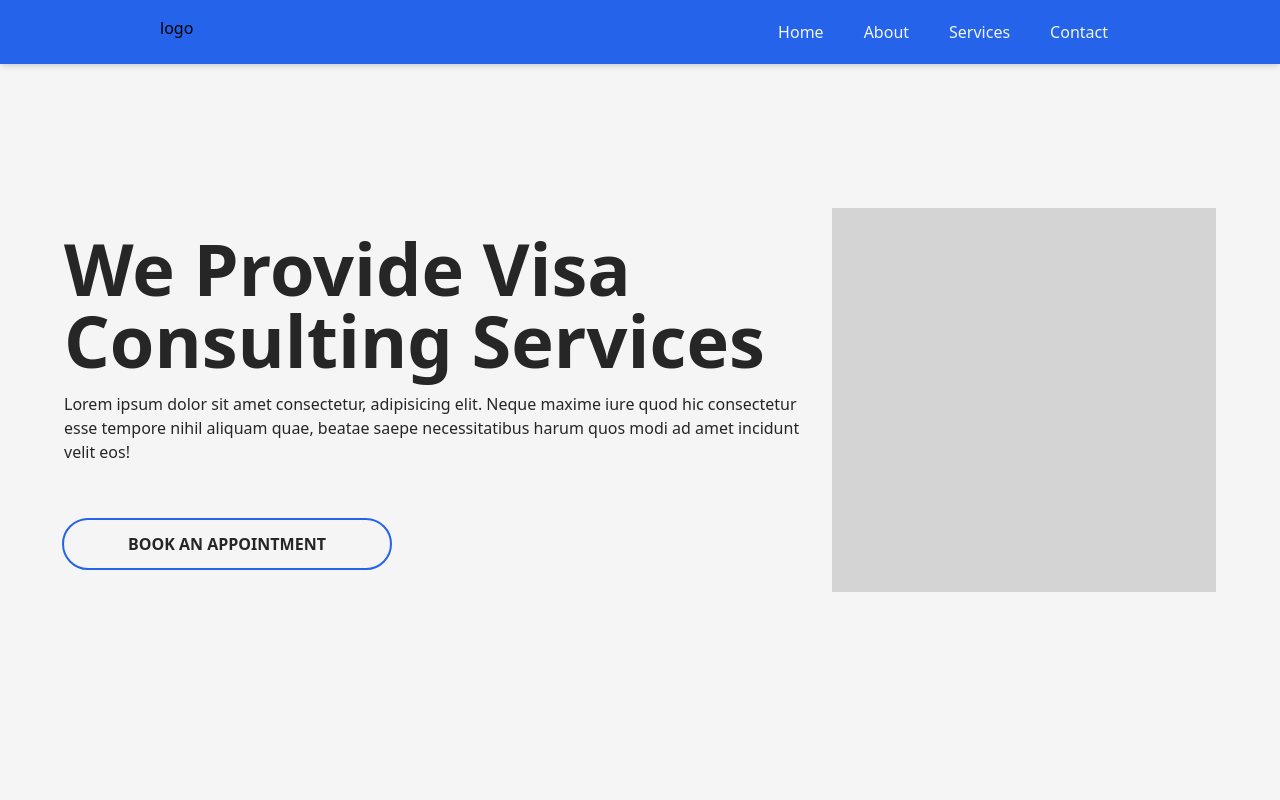
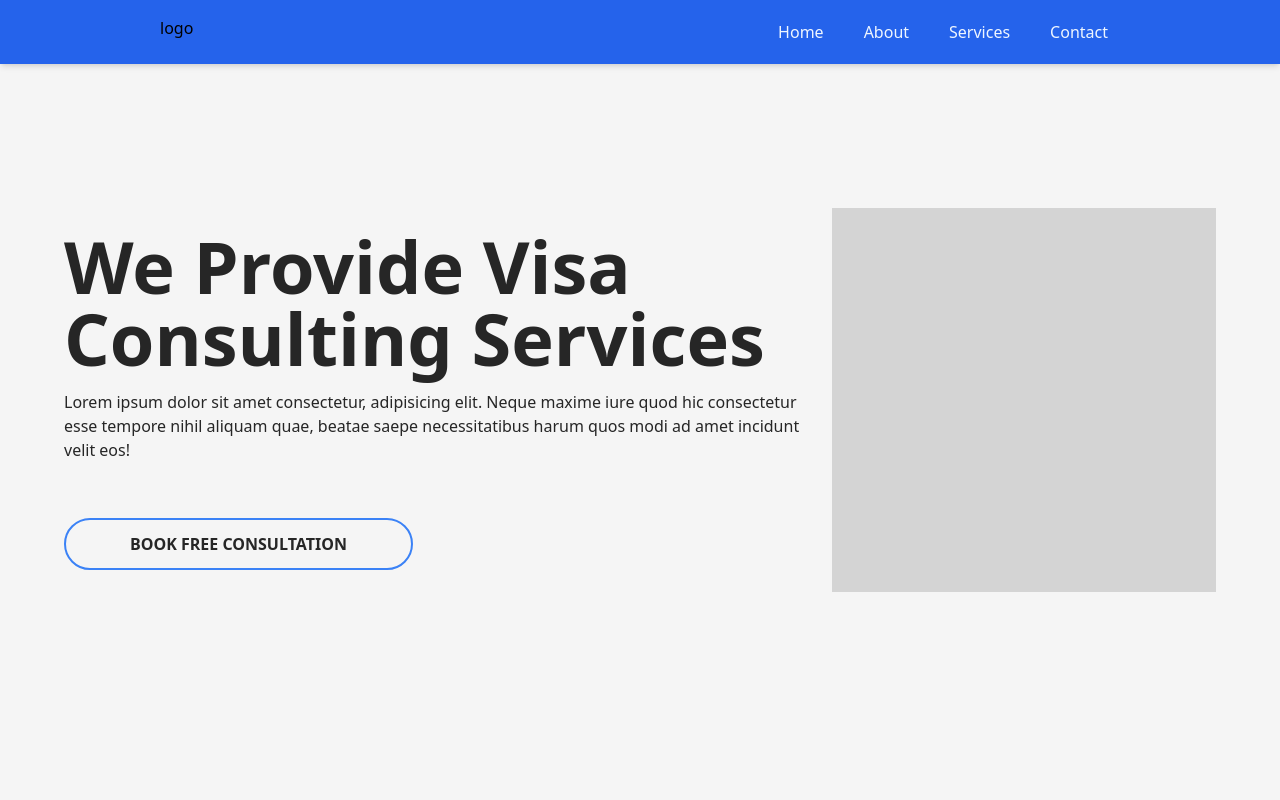
Before and after one commit to aerahrah/virtuVisaConsult, a React (Vite) app: page / in a window 1280 px wide. Shown: the top 800 px of the page. Built offline with nearby package versions, Linux system fonts and the light colour scheme.

Commit message:
Add framer motion and scroll animation on home

```diff
--- a/package.json
+++ b/package.json
@@ -10,9 +10,11 @@
     "preview": "vite preview"
   },
   "dependencies": {
+    "framer-motion": "^10.16.4",
     "react": "^18.2.0",
     "react-dom": "^18.2.0",
     "react-icons": "^4.11.0",
+    "react-intersection-observer": "^9.5.2",
     "react-router-dom": "^6.16.0"
   },
   "devDependencies": {
--- a/src/components/home/sectionOne.jsx
+++ b/src/components/home/sectionOne.jsx
@@ -1,10 +1,49 @@
+import { useInView } from "react-intersection-observer";
+import { motion } from "framer-motion";
+
 const SectionOne = () => {
+  const [ref, inView] = useInView();
+  const [ref2, inView2] = useInView();
+  const [ref3, inView3] = useInView();
+
+  const descAnim = {
+    hidden: { opacity: 0, y: -150 },
+    visible: {
+      opacity: 1,
+      y: 0,
+      transition: { duration: 0.6 },
+    },
+  };
+
+  const btnAnim = {
+    hidden: { opacity: 0, y: 150 },
+    visible: {
+      opacity: 1,
+      y: 0,
+      transition: { duration: 0.6 },
+    },
+  };
+  const imgAnim = {
+    hidden: { opacity: 0, x: 150 },
+    visible: {
+      opacity: 1,
+      x: 0,
+      transition: { duration: 0.6 },
+    },
+  };
+
   return (
     <div className="bg-neutral-100 px-16 text-neutral-800">
       <div className="h-screen py-24 w-full max-w-[1164px] mx-auto">
         <div className=" h-full flex items-center gap-6">
           <div className="flex flex-col gap-14">
-            <div className="flex flex-col gap-4">
+            <motion.div
+              className="flex flex-col gap-4"
+              ref={ref}
+              initial="hidden"
+              animate={inView ? "visible" : "hidden"}
+              variants={descAnim}
+            >
               <h1 className="text-7xl font-black">
                 We Provide Visa Consulting Services
               </h1>
@@ -14,17 +53,28 @@ const SectionOne = () => {
                 quae, beatae saepe necessitatibus harum quos modi ad amet
                 incidunt velit eos!
               </p>
-            </div>
-            <div className="w-full">
-              <button className="block py-3 px-16 rounded-full outline outline-2 outline-blue-600 hover:bg-blue-200  hover:outline-0 font-semibold uppercase">
-                Book an appointment
+            </motion.div>
+            <motion.div
+              className="w-full"
+              ref={ref2}
+              initial="hidden"
+              animate={inView2 ? "visible" : "hidden"}
+              variants={btnAnim}
+            >
+              <button className=" transition transform block py-3 px-16 rounded-full border-2 border-blue-500 hover:bg-blue-500  hover:outline-0 font-semibold uppercase duration-100 hover:scale-[1.02] hover:shadow-lg hover:text-blue-50">
+                Book free consultation
               </button>
-            </div>
+            </motion.div>
           </div>
 
-          <div>
+          <motion.div
+            ref={ref3}
+            initial="hidden"
+            animate={inView3 ? "visible" : "hidden"}
+            variants={imgAnim}
+          >
             <div className="h-96 w-96 bg-neutral-300"></div>
-          </div>
+          </motion.div>
         </div>
       </div>
     </div>
--- a/src/components/home/sectionThree.jsx
+++ b/src/components/home/sectionThree.jsx
@@ -61,10 +61,10 @@ const SectionThree = () => {
               </div>
             </div>
           </div>
-          <div className="relative h-full w-[50%]">
-            <div className="absolute top-6 h-64 w-64 bg-neutral-300 outline outline-blue-300 rounded-lg"></div>
-            <div className="absolute top-[-5rem] right-6 h-64 w-64 bg-neutral-300  outline outline-blue-300 rounded-lg"></div>
-            <div className="absolute bottom-6 h-64 w-64 bg-neutral-300 outline outline-blue-300 rounded-lg"></div>
+          <div className="relative h-full w-[50%] transform transition">
+            <div className="absolute top-6 h-64 w-64 bg-neutral-300 outline outline-blue-300 shadow-md rounded-lg hover:scale-[1.02] duration-100 hover:shadow-lg"></div>
+            <div className="absolute top-[-5rem] right-6 h-64 w-64 bg-neutral-300  outline outline-blue-300 shadow-md rounded-lg hover:scale-[1.02] duration-100 hover:shadow-lg"></div>
+            <div className="absolute bottom-6 h-64 w-64 bg-neutral-300 outline outline-blue-300 shadow-md rounded-lg hover:scale-[1.02] duration-100 hover:shadow-lg"></div>
           </div>
         </div>
       </div>
--- a/src/components/home/sectionTwo.jsx
+++ b/src/components/home/sectionTwo.jsx
@@ -1,20 +1,53 @@
 import { BiRightArrowAlt } from "react-icons/bi";
+import { motion } from "framer-motion";
+import { useInView } from "react-intersection-observer";
 
 const SectionTwo = () => {
+  const [ref, inView] = useInView();
+  const [ref2, inView2] = useInView();
+
+  const headerAnim = {
+    hidden: { opacity: 0, y: -120, scale: 0.75 },
+    visible: {
+      opacity: 1,
+      y: 0,
+      scale: 1,
+      transition: { duration: 0.75 },
+    },
+  };
+
+  const cardAnim = {
+    hidden: { opacity: 0, y: 100, scale: 0.75 },
+    visible: { opacity: 1, y: 0, scale: 1, transition: { duration: 0.75 } },
+  };
+
   return (
     <div className="min-h-screen bg-neutral-900 py-24 px-16    text-neutral-300">
       <div className="w-full max-w-[1164px] mx-auto h-full ">
         <div className="flex flex-col gap-20 ">
-          <div className="flex flex-col gap-4 items-center">
+          <motion.div
+            className="flex flex-col gap-4 items-center"
+            ref={ref}
+            initial="hidden"
+            animate={inView ? "visible" : "hidden"}
+            variants={headerAnim}
+          >
+            {console.log(inView)}
             <h3 className="text-lg font-bold">Working Process</h3>
             <h1 className="text-5xl font-bold">How It Work</h1>
             <p className="max-w-[50%] text-center">
               Lorem ipsum dolor sit amet consectetur, adipisicing elit. Vitae
               unde incidunt, est quod alias recusandae totam repellendus.
             </p>
-          </div>
-          <div className="flex gap-8 transition duration-100">
-            <div className="relative overflow-hidden flex flex-col gap-4 bg-neutral-800 p-6 pt-10 justify-start shadow-md rounded hover:outline outline-[1px] outline-blue-500 ">
+          </motion.div>
+          <motion.div
+            className="flex gap-8 h-full"
+            ref={ref2}
+            initial="hidden"
+            animate={inView2 ? "visible" : "hidden"}
+            variants={cardAnim}
+          >
+            <div className="relative overflow-hidden flex flex-col gap-4 bg-neutral-800 p-6 pt-10 justify-start shadow-md rounded hover:outline outline-[1px] outline-blue-500">
               <h3 className="text-2xl font-bold capitalize">
                 Business Thought
               </h3>
@@ -23,7 +56,7 @@ const SectionTwo = () => {
                 earum quis minus commodi dignissimos aliquid reprehenderit,
               </p>
               <div>
-                <button className="capitalize font-semibold outline-b-[4px] flex gap-1 items-center hover:underline underline-0 hover:text-blue-400 hover:underline-offset-4 underline-offset-0 duration-100 ">
+                <button className="capitalize font-semibold outline-b-[4px] flex gap-1 items-center hover:underline underline-0 hover:text-blue-400 hover:underline-offset-4 underline-offset-0">
                   learn more
                   <i>
                     <BiRightArrowAlt className="h-5 w-5" />
@@ -45,7 +78,7 @@ const SectionTwo = () => {
                 earum quis minus commodi dignissimos aliquid reprehenderit,
               </p>
               <div>
-                <button className="capitalize font-semibold outline-b-[4px] flex gap-1 items-center hover:underline underline-0 hover:text-blue-400 hover:underline-offset-4 underline-offset-0 duration-100 ">
+                <button className="capitalize font-semibold outline-b-[4px] flex gap-1 items-center hover:underline underline-0 hover:text-blue-400 hover:underline-offset-4 underline-offset-0">
                   learn more
                   <i>
                     <BiRightArrowAlt className="h-5 w-5" />
@@ -67,7 +100,7 @@ const SectionTwo = () => {
                 earum quis minus commodi dignissimos aliquid reprehenderit,
               </p>
               <div>
-                <button className="capitalize font-semibold outline-b-[4px] flex gap-1 items-center hover:underline underline-0 hover:text-blue-400 hover:underline-offset-4 underline-offset-0 duration-100 ">
+                <button className="capitalize font-semibold outline-b-[4px] flex gap-1 items-center hover:underline underline-0 hover:text-blue-400 hover:underline-offset-4 underline-offset-0">
                   learn more
                   <i>
                     <BiRightArrowAlt className="h-5 w-5" />
@@ -80,7 +113,7 @@ const SectionTwo = () => {
                 3
               </h3>
             </div>
-          </div>
+          </motion.div>
         </div>
       </div>
     </div>
--- a/src/components/home/testimonial.jsx
+++ b/src/components/home/testimonial.jsx
@@ -44,7 +44,7 @@ const Testimonial = () => {
           {slides.map((img, index) => (
             <div className="w-full" key={index}>
               <div className="w-[100vw] max-w-[100%]">
-                <div className="relative  min-h-64 bg-neutral-100 shadow-md  rounded-lg w-[80vw] max-w-[70%] ml-[14vw] mx-auto">
+                <div className="relative  min-h-64 bg-white   shadow-lg border-[1px] border-neutral-200 rounded-lg w-[80vw] max-w-[70%] ml-[14vw] mx-auto">
                   <div className="absolute top-1/2 -translate-y-1/2 left-[-5rem] z-50">
                     <img
                       className="w-40 h-40 rounded-full"
```
Also changed, not shown: 1 other file (tests, documents, lock files or other folders).
